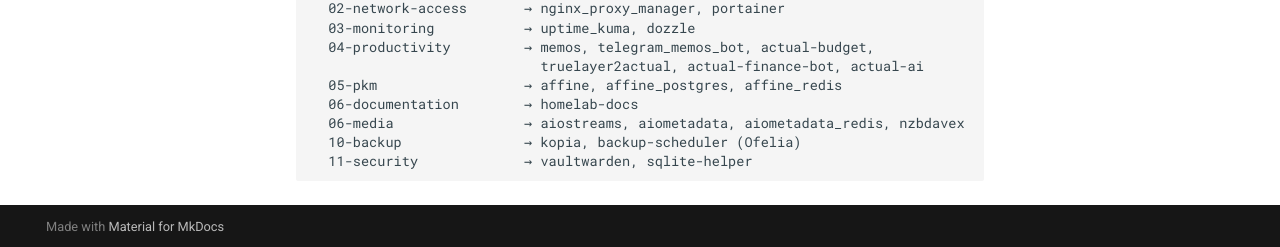
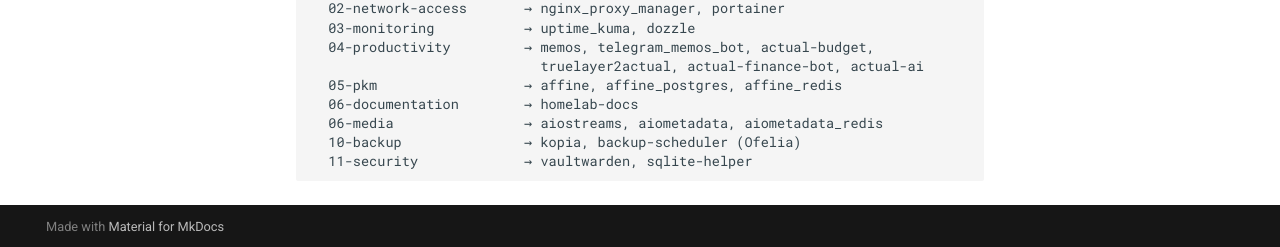
Before and after one commit to iroshan/homelab, an MkDocs documentation site: the page built from docs/disaster-recovery/index.md, in a window 1280 px wide and 900 px high, scrolled down 1893 px. Shown: the part 650-897 px from the top of the window. Built offline with MkDocs 1.6.1 and Material for MkDocs 9.7.7, drawn with Linux system fonts in a browser that asks for light colours.

Commit message:
[AUTO] Backup - 5 files changed - 2026-11-28 08:49:21

````diff
--- a/docs/disaster-recovery/index.md
+++ b/docs/disaster-recovery/index.md
@@ -78,7 +78,7 @@ Stacks (9 active):
                             truelayer2actual, actual-finance-bot, actual-ai
   05-pkm                  → affine, affine_postgres, affine_redis
   06-documentation        → homelab-docs
-  06-media                → aiostreams, aiometadata, aiometadata_redis, nzbdavex
+  06-media                → aiostreams, aiometadata, aiometadata_redis
   10-backup               → kopia, backup-scheduler (Ofelia)
   11-security             → vaultwarden, sqlite-helper
 ```
````
Also changed, not shown: docs/disaster-recovery/03-deploy-stacks.md (+1 -1 lines), docs/disaster-recovery/04-restore-data.md (+1 -1 lines), docs/disaster-recovery/05-verify.md (+1 -1 lines), 1 other file.
